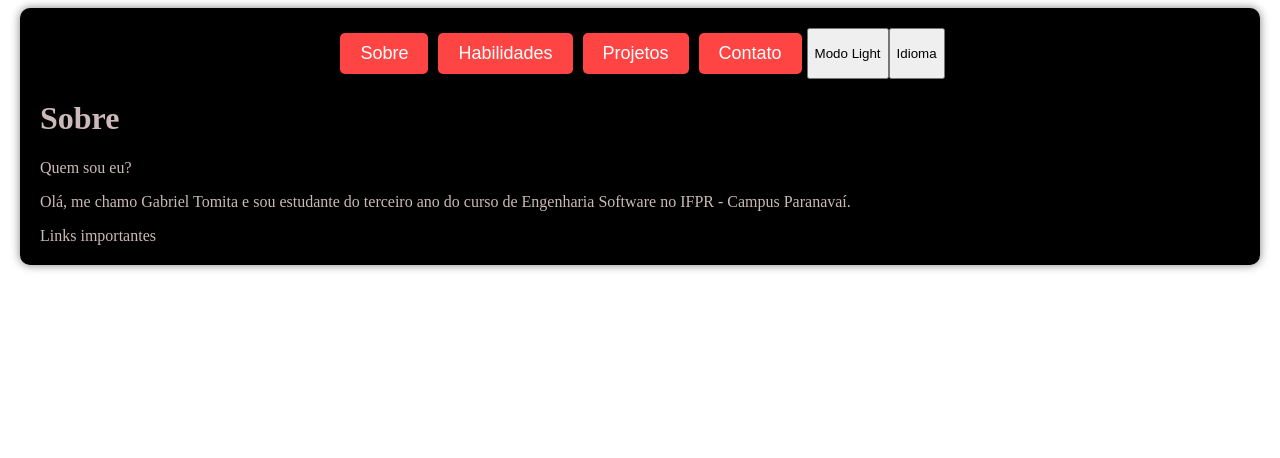
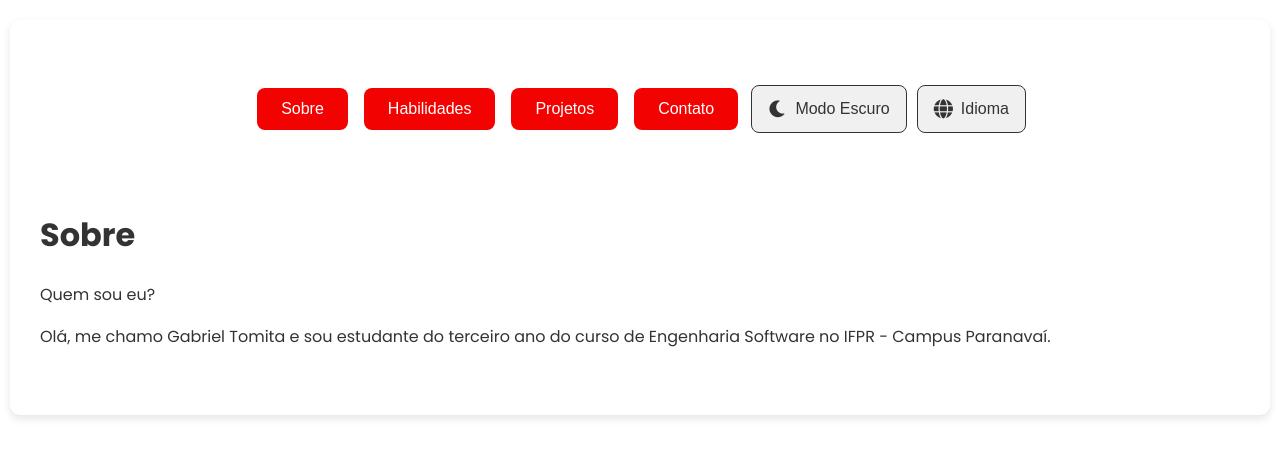
Before and after one commit to tomitaaa/PW, a plain HTML site: page index.html in a window 1280 px wide. Drawn offline with Linux system fonts and the light colour scheme; a web font is replaced by a local one.

Commit message:
botões, css e outras coisas
melhor navegação, melhor estilizado, responsivo (até certo ponto)

```diff
--- a/css/style.css
+++ b/css/style.css
@@ -1,37 +1,128 @@
+@import url('https://fonts.googleapis.com/css2?family=Poppins:wght@400;600&display=swap');
 @import url("variable.css");
 
 body {
+  font-family: 'Poppins', sans-serif;
   .container {
     width: 1200px;
-    margin: 0 auto;
+    margin: 20px auto;
     border-radius: 10px;
-    box-shadow: 0 0 10px gray;
-    padding: 20px;
-    background-color: var(--bg-color-body);
+    box-shadow: 0 4px 8px rgba(0, 0, 0, 0.1);
+    padding: 30px;
+    background-color: var(--bg-color-container);
     color: var(--text-color);
   }
+
+  header {
+    margin-bottom: 30px;
+  }
+
   .tabs {
     display: flex;
     justify-content: center;
-    margin-bottom: 20px;
+    margin-bottom: 30px;
   }
+
   .tab-button {
-    background-color: #ff4444;
+    background-color: #f30202;
     color: white;
     border: none;
-    padding: 10px 20px;
-    margin: 5px;
+    padding: 12px 24px;
+    margin: 8px;
     cursor: pointer;
-    font-size: 18px;
-    border-radius: 5px;
+    font-size: 16px;
+    border-radius: 8px;
+    transition: background-color 0.3s ease;
   }
+
   .tab-button:hover {
-    background-color: #cc0000;
+    background-color: #f14646;
   }
+
   .tab-content {
     display: none;
+    padding: 20px 0;
+    line-height: 1.6;
   }
+
   .active {
     display: block;
   }
+
+  footer {
+    margin-top: 40px;
+    padding: 20px;
+    text-align: center;
+    background-color: #f8f8f8;
+    color: #777;
+    border-top: 1px solid #eee;
+    border-radius: 0 0 10px 10px;
+  }
+
+  footer section {
+    font-size: 14px;
+  }
+
+  a {
+    color: #007bff;
+    text-decoration: none;
+    transition: color 0.3s ease;
+  }
+
+  a:hover {
+    color: #0056b3;
+    text-decoration: underline;
+  }
+
+  .theme-button,
+  .language-button {
+    background-color: var(--bg-color-body);
+    color: var(--text-color);
+    border: 1px solid var(--text-color);
+    padding: 8px 16px;
+    margin: 5px;
+    cursor: pointer;
+    font-size: 16px;
+    border-radius: 8px;
+    display: flex;
+    align-items: center;
+    gap: 8px;
+    transition: background-color 0.3s ease, color 0.3s ease, border-color 0.3s ease;
+  }
+
+  .language-button:hover {
+    background-color: var(--bg-color-container);
+    color: var(--text-color-hover, #007bff);
+    border-color: var(--text-color-hover, #007bff);
+  }
+
+  .theme-button.hover-light:hover {
+    background-color: var(--bg-color-container);
+    color: #ffc107;
+    border-color: #ffc107;
+  }
+
+  .theme-button.hover-dark:hover {
+    background-color: var(--bg-color-container);
+    color: #007bff;
+    border-color: #007bff;
+  }
+
+  .theme-button i,
+  .language-button i {
+    font-size: 1.2em;
+  }
+
+  [data-theme="dark"] .theme-button .fa-sun {
+    display: none;
+  }
+
+  [data-theme="dark"] .theme-button::before {
+    content: '\f186';
+    font-family: 'Font Awesome 6 Free';
+    font-weight: 900;
+    margin-right: 8px;
+  }
+
+
 }
--- a/css/variable.css
+++ b/css/variable.css
@@ -1,11 +1,11 @@
 :root {
-  --bg-color-body: #000000;
-  --bg-color-container: #222;
-  --text-color: #ccb9b9;
+  --bg-color-body: #181818;
+  --bg-color-container: #282828;
+  --text-color: #d3d3d3;
 }
 
 [data-theme="light"] {
-  --bg-color-body: #e0d2d2;
+  --bg-color-body: #f0f0f0;
   --bg-color-container: #ffffff;
-  --text-color: #5e5454;
+  --text-color: #333;
 }
--- a/index.html
+++ b/index.html
@@ -4,6 +4,19 @@
     <meta charset="UTF-8" />
     <meta name="viewport" content="width=device-width, initial-scale=1.0" />
     <title>Portfólio</title>
+    <link rel="preconnect" href="https://fonts.googleapis.com" />
+    <link rel="preconnect" href="https://fonts.gstatic.com" crossorigin />
+    <link
+      href="https://fonts.googleapis.com/css2?family=Cascadia+Code:ital,wght@0,200..700;1,200..700&family=Poppins:ital,wght@0,100;0,200;0,300;0,400;0,500;0,600;0,700;0,800;0,900;1,100;1,200;1,300;1,400;1,500;1,600;1,700;1,800;1,900&display=swap"
+      rel="stylesheet"
+    />
+    <link
+      rel="stylesheet"
+      href="https://cdnjs.cloudflare.com/ajax/libs/font-awesome/6.0.0/css/all.min.css"
+      integrity="sha512-9usAa10IRO0HhonpyAIVpjrylPvoDwiPUiKdWk5t3PyolY1cOd4DSE0Ga+ri4AuTroPR5aQvXU9xC6qOPnzFeg=="
+      crossorigin="anonymous"
+      referrerpolicy="no-referrer"
+    />
     <link href="css/style.css" rel="stylesheet" />
   </head>
   <body data-theme="light">
@@ -39,19 +52,18 @@
         >
           Contato
         </button>
-        <button
-          id="btAlterarTema"
-          class="btAlterarTema"
-          onClick="alterarTema()"
-        >
-          Modo Light
+
+        <button id="btAlterarTema" class="theme-button" onClick="alterarTema()">
+          <i class="fas fa-moon" id="theme-icon"></i>
+          <span id="theme-text">Modo Escuro</span>
         </button>
+
         <button
           aria-label="Botão para alterar o idioma"
           onclick="alterarIdioma()"
-          aria
+          class="language-button"
         >
-          Idioma
+          <i class="fas fa-globe"></i> <span id="language-text">Idioma</span>
         </button>
       </nav>
 
@@ -96,9 +108,9 @@
         </div>
       </main>
 
-      <footer>
+      <!-- <footer>
         <section data-i18n="links-importantes">Links importantes</section>
-      </footer>
+      </footer> -->
     </div>
 
     <script src="js/index.js"></script>
--- a/js/index.js
+++ b/js/index.js
@@ -1,6 +1,13 @@
 document.addEventListener("DOMContentLoaded", (event) => {
-  const temaLocal = localStorage.getItem("tema");
-  document.body.setAttribute("data-theme", temaLocal);
+  document.body.setAttribute("data-theme", "light");
+  const themeButton = document.getElementById("btAlterarTema");
+  const themeIcon = document.getElementById("theme-icon");
+  const themeText = document.getElementById("theme-text");
+
+  themeIcon.classList.add("fa-moon");
+  themeText.textContent = "Modo Escuro";
+  themeButton.classList.add("hover-dark");
+  themeButton.classList.remove("hover-light");
 });
 
 let idiomaAtual = "pt";
@@ -9,6 +16,7 @@ function alterarIdioma() {
   idiomaAtual = idiomaAtual == "pt" ? "en" : "pt";
   carregarIdioma(idiomaAtual);
 }
+
 function carregarIdioma(idioma) {
   fetch(`json/${idioma}.json`)
     .then((data) => data.json())
@@ -29,7 +37,6 @@ function carregarIdioma(idioma) {
       const chave = elemento.getAttribute("data-i18n-alt");
 
       if (Linguagem[chave]) {
-        // elemento.textContent = Linguagem[chave];
         elemento.setAttribute("alt", Linguagem[chave]);
       }
     });
@@ -45,9 +52,23 @@ function openTab(tabName) {
 
 function alterarTema() {
   const tema = document.body.getAttribute("data-theme");
-  const novoTema = tema == "light" ? "dark" : "light";
-  document.body.setAttribute("data-theme", novoTema);
-  localStorage.setItem("tema", novoTema);
-  const btAlterarTema = document.getElementById("btAlterarTema");
-  btAlterarTema.textContent = novoTema === "light" ? "Modo Dark" : "Modo Light";
+  const themeButton = document.getElementById("btAlterarTema");
+  const themeIcon = document.getElementById("theme-icon");
+  const themeText = document.getElementById("theme-text");
+
+  if (tema === "light") {
+    document.body.setAttribute("data-theme", "dark");
+    themeIcon.classList.remove("fa-moon");
+    themeIcon.classList.add("fa-sun");
+    themeText.textContent = "Modo Claro";
+    themeButton.classList.remove("hover-dark");
+    themeButton.classList.add("hover-light");
+  } else {
+    document.body.setAttribute("data-theme", "light");
+    themeIcon.classList.remove("fa-sun");
+    themeIcon.classList.add("fa-moon");
+    themeText.textContent = "Modo Escuro";
+    themeButton.classList.remove("hover-light");
+    themeButton.classList.add("hover-dark");
+  }
 }
```
